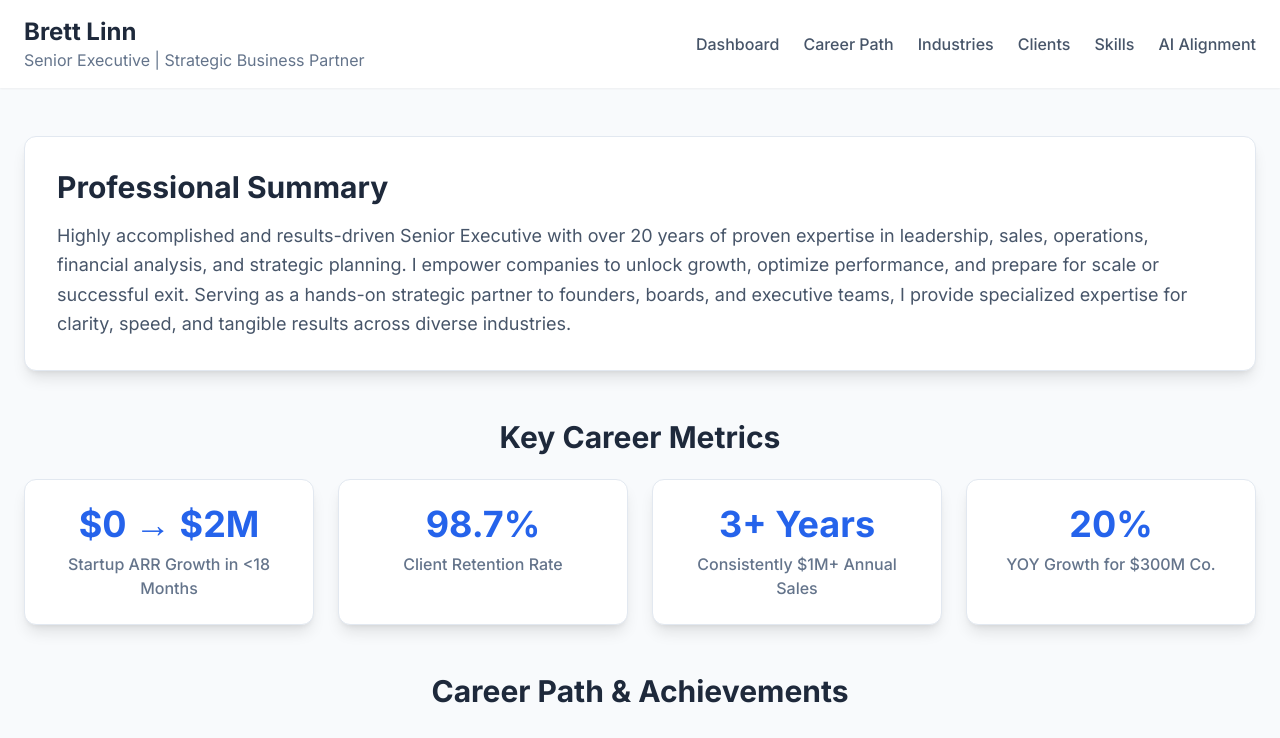
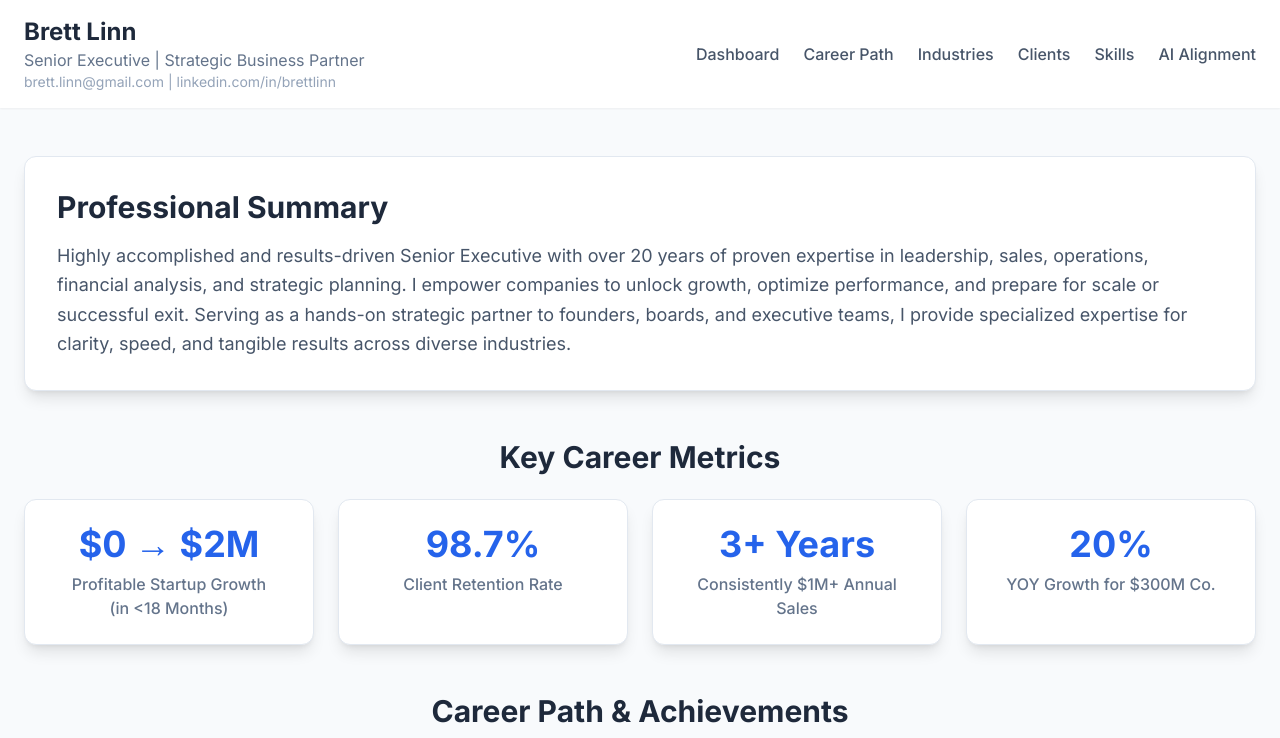
Before and after one commit to brett-linn/brett-linn-resume, a plain HTML site: page index.html in a window 1280 px wide. Shown: the top 738 px of the page. Drawn offline with nearby package versions, Linux system fonts and the light colour scheme.

Commit message:
Add files via upload

```diff
--- a/index.html
+++ b/index.html
@@ -97,6 +97,10 @@
             <div>
                 <h1 class="text-2xl font-bold text-slate-800">Brett Linn</h1>
                 <p class="text-slate-500">Senior Executive | Strategic Business Partner</p>
+                <p class="text-sm text-slate-400">
+                    <a href="mailto:brett.linn@gmail.com" class="hover:text-blue-600">brett.linn@gmail.com</a> |
+                    <a href="https://linkedin.com/in/brettlinn" target="_blank" rel="noopener noreferrer" class="hover:text-blue-600">linkedin.com/in/brettlinn</a>
+                </p>
             </div>
             <nav class="hidden md:flex space-x-6">
                 <a href="#dashboard" class="text-slate-600 hover:text-blue-600 font-medium">Dashboard</a>
@@ -125,7 +129,7 @@
             <div class="grid grid-cols-1 sm:grid-cols-2 lg:grid-cols-4 gap-6">
                 <div class="metric-card bg-white p-6 rounded-xl shadow-lg border border-slate-200 text-center">
                     <p class="text-4xl font-extrabold text-blue-600">$0 → $2M</p>
-                    <p class="text-slate-500 mt-2 font-medium">Startup ARR Growth in <18 Months</p>
+                    <p class="text-slate-500 mt-2 font-medium">Profitable Startup Growth <br/> (in <18 Months)</p>
                 </div>
                 <div class="metric-card bg-white p-6 rounded-xl shadow-lg border border-slate-200 text-center">
                     <p class="text-4xl font-extrabold text-blue-600">98.7%</p>
@@ -511,7 +515,7 @@ Analysis:`;
                 let chatHistory = [];
                 chatHistory.push({ role: "user", parts: [{ text: prompt }] });
                 const payload = { contents: chatHistory };
-                const apiKey = "";
+                const apiKey = "AIzaSyBrTmBYEvvg5-xvDfDi14xM14u3hhg-fi4";
                 const apiUrl = `https://generativelanguage.googleapis.com/v1beta/models/gemini-2.5-flash-preview-05-20:generateContent?key=${apiKey}`;
 
                 let retries = 0;
@@ -542,7 +546,8 @@ Analysis:`;
                             alignmentResult.textContent = "Could not generate analysis. Please try again.";
                         }
                         break; // Exit loop on success
-                    } catch (error) {
+                    }
+                    catch (error) {
                         retries++;
                         if (retries === maxRetries) {
                             alignmentResult.textContent = "An error occurred during analysis. Please try again later.";
```
